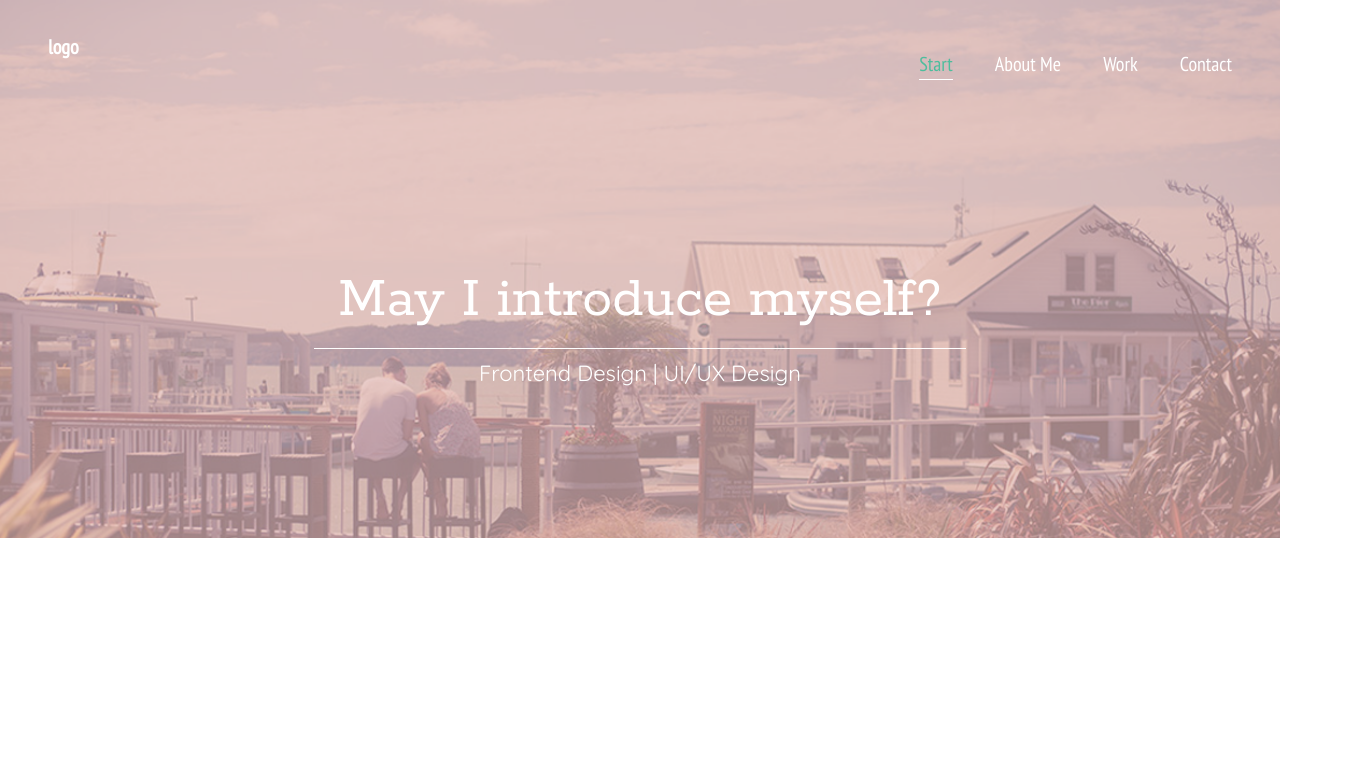
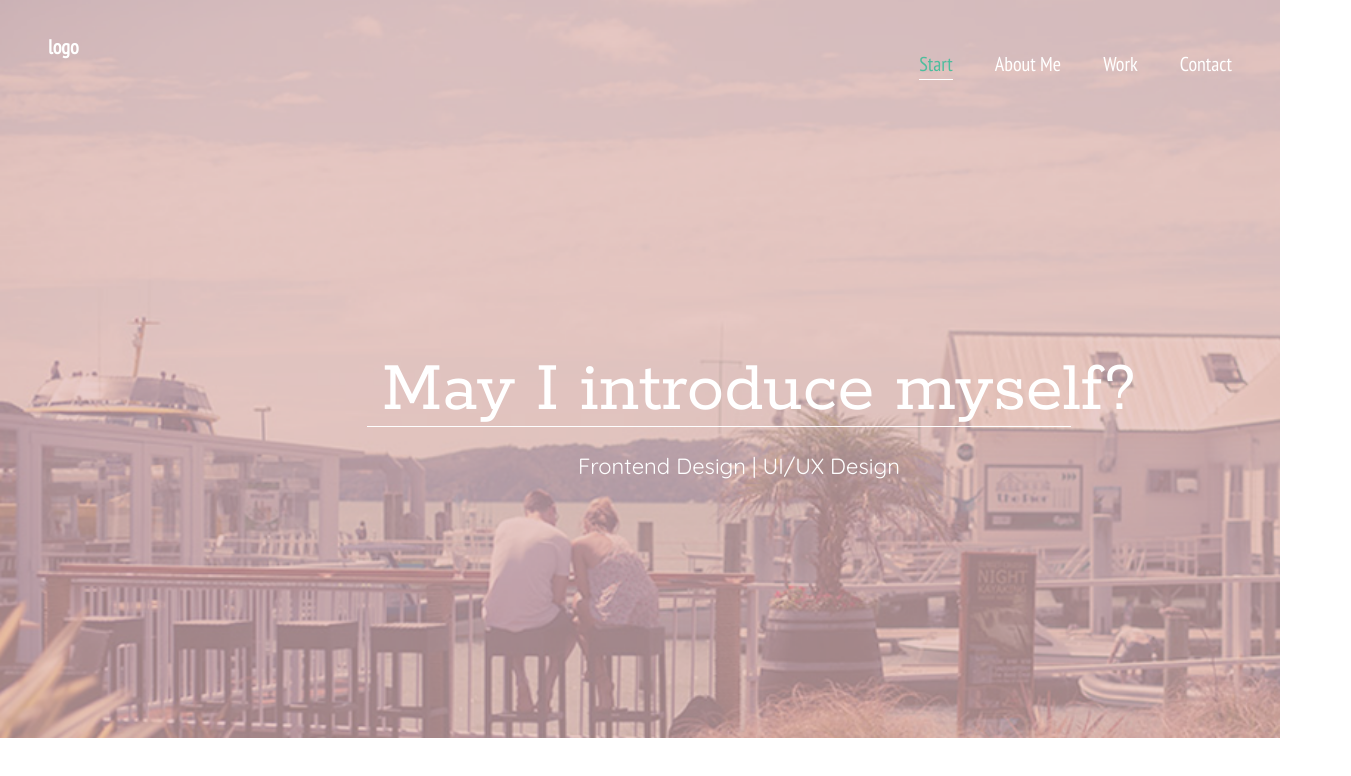
Before and after one commit to ShaRay/raphael, a website: page index.html in a window 1280 px wide. Shown: the whole page, 1351 px wide, since content can reach past the window. Drawn offline with Linux system fonts and the light colour scheme.

Commit message:
fixed position of caption, hr and sub caption

```diff
--- a/assets/scss/base/typography.scss
+++ b/assets/scss/base/typography.scss
@@ -102,7 +102,7 @@ h6,
 .caption {
   color: $white;
   font-family: 'Rokkitt', serif;
-  font-size: 60px;
+  font-size: 75px;
   font-weight: normal;
 }
 
--- a/assets/scss/modules/introduction.scss
+++ b/assets/scss/modules/introduction.scss
@@ -0,0 +1,4 @@
+.introduction {
+  background-color: $white;
+  min-height: 822px;
+}
--- a/assets/scss/modules/main-header.scss
+++ b/assets/scss/modules/main-header.scss
@@ -3,12 +3,14 @@
   background-repeat: no-repeat;
   background-size: cover;
   min-height: 538px;
+  padding-bottom: 200px;
 }
 
 .caption {
   color: $white;
-  position: relative;;
-  line-height: 435px;
+  position: relative;
+  top: 261px;
+  right: -119px;
   text-align: center;
 }
 
@@ -20,11 +22,16 @@
   background-color: $white;
   border: none;
   height: 1px;
-  margin-top: -200px;
+  top: 418px;
+  right: 209px;
+  position: absolute;
   width: 55%;
 }
 
 .sub-caption {
   color: $white;
+  position: relative;
   text-align: center;
+  top: 236px;
+  right: -99px;
 }
--- a/assets/scss/modules/main-nav.scss
+++ b/assets/scss/modules/main-nav.scss
@@ -1,5 +1,5 @@
 .main-nav {
-  cursor: pointer;
+  cursor: pointer;;
   float: right;
   margin-top: 35px;
 }
@@ -25,7 +25,7 @@
     display: inline-block;
     padding: -0.125rem .0625rem 1.25rem;
     text-decoration: none;
-    transition: all 240ms ease-out;
+    transition: all 120ms ease-out;
   }
 
   a:hover,
--- a/index.html
+++ b/index.html
@@ -29,7 +29,11 @@
           <p class="sub-caption">Frontend Design | UI/UX Design</p>
         </div>
       </div>
-  </header>
+    </header>
+      <section class="introduction">
+        <div class="container clearfix">
+        </div>
+      </section>
 </body>
 
 </html>
```
Also changed, not shown: dist/css/application.css.
